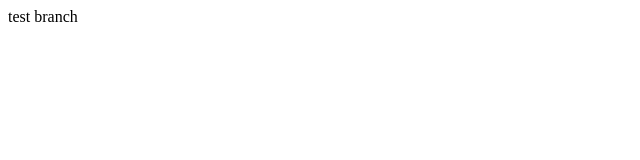
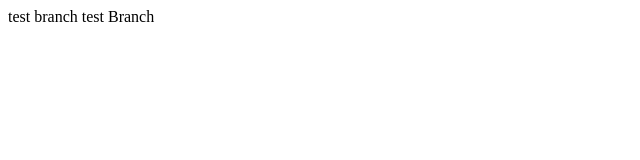
Before and after one commit to TarnTawan/git101_Tarn, a plain HTML site: page test.html in a window 1280 px wide. Shown: the full height of the page, 0-640 px from the left. Drawn offline with Linux system fonts and the light colour scheme.

Commit message:
Update test.html

```diff
--- a/test.html
+++ b/test.html
@@ -7,5 +7,6 @@
 </head>
 <body>
     test branch
+    test Branch
 </body>
 </html>
```
